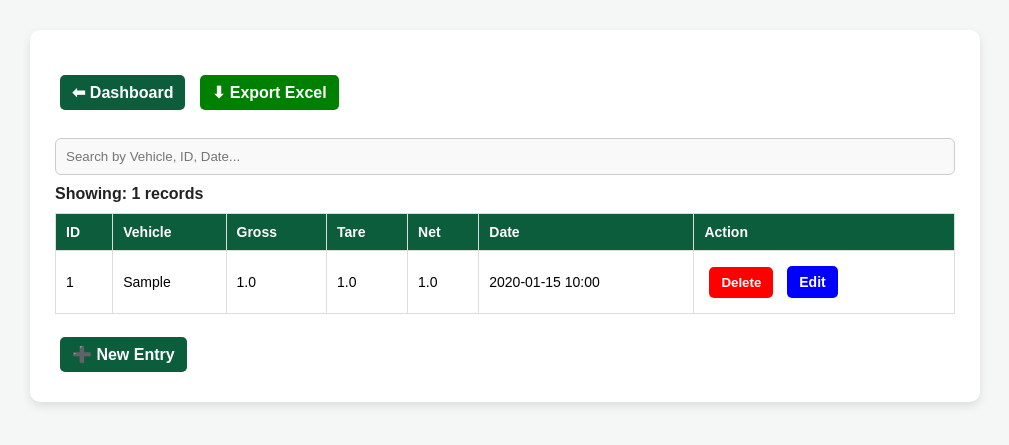
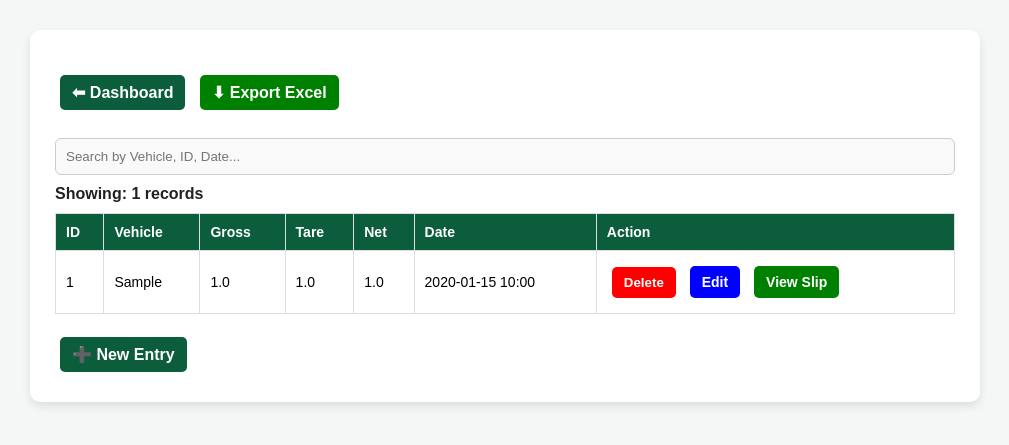
Before and after one commit to Adewale15234/okoya-weighbridge, a Flask app: page /weighbridge/records in a window 1280 px wide. Shown: the part 98-543 px from the top of the page, without its empty margins (135-1144 px from the left). Run offline with Flask 3, Linux system fonts and the light colour scheme; the visitor is signed in with stand-in values (Sample User, id 1); tables that the repository leaves empty hold one stand-in row (values such as "Sample post").

Commit message:
Added slip view feature and record timestamp fix

```diff
--- a/app.py
+++ b/app.py
@@ -24,7 +24,7 @@ app.register_blueprint(weighbridge_bp, url_prefix="/weighbridge")
 
 # ================= CREATE TABLES =================
 with app.app_context():
-    db.drop_all()      # ⚠️ RUN ONCE ONLY (WILL DELETE OLD DATA)
+    #db.drop_all()      # ⚠️ RUN ONCE ONLY (WILL DELETE OLD DATA)
     db.create_all()    # create fresh tables
 
 # ================= RUN =================
--- a/templates/records.html
+++ b/templates/records.html
@@ -113,22 +113,35 @@ placeholder="Search by Vehicle, ID, Date...">
 
 {% for r in records %}
 <tr class="clickable-row search-row"
-    onclick="openModal('{{ r.id }}', '{{ r.vehicle }}', '{{ r.gross }}', '{{ r.tare }}', '{{ r.net }}', '{{ r.created_at.strftime('%Y-%m-%d %H:%M') if r.created_at else 'N/A' }}')">
+    onclick="window.location.href='{{ url_for('weighbridge_bp.slip', record_id=r.id) }}'">
 
     <td class="id">{{ r.id }}</td>
     <td class="vehicle">{{ r.vehicle }}</td>
     <td>{{ r.gross }}</td>
     <td>{{ r.tare }}</td>
     <td>{{ r.net }}</td>
+
     <td class="date">
         {{ r.created_at.strftime('%Y-%m-%d %H:%M') if r.created_at else 'N/A' }}
     </td>
 
     <td onclick="event.stopPropagation();">
+
     <form style="display:inline;" action="{{ url_for('weighbridge_bp.delete_record', record_id=r.id) }}" method="POST">
         <button class="btn delete-btn" onclick="return confirm('Delete this record?')">Delete</button>
     </form>
-        <a href="{{ url_for('weighbridge_bp.edit_record', record_id=r.id) }}" class="btn" style="background:blue; color:white;">Edit</a>
+
+    <a href="{{ url_for('weighbridge_bp.edit_record', record_id=r.id) }}"
+       class="btn" style="background:blue; color:white;">
+       Edit
+    </a>
+
+    <!-- ✅ ADD THIS BUTTON ONLY -->
+    <a href="{{ url_for('weighbridge_bp.slip', record_id=r.id) }}"
+       class="btn print-btn">
+       View Slip
+    </a>
+
 </td>
 </tr>
 {% endfor %}
@@ -139,7 +152,7 @@ placeholder="Search by Vehicle, ID, Date...">
 
 </div>
 
-<!-- MODAL -->
+<!-- MODAL (STILL HERE, NOT REMOVED) -->
 <div id="slipModal" class="modal">
     <div class="modal-content">
         <span class="close" onclick="closeModal()">&times;</span>
--- a/weighbridge.py
+++ b/weighbridge.py
@@ -162,6 +162,22 @@ def edit_record(record_id):
     return render_template("edit_record.html", record=record)
 
 
+# ================= VIEW SLIP =================
+@weighbridge_bp.route("/slip/<int:record_id>")
+@login_required
+def slip(record_id):
+    record = Record.query.get_or_404(record_id)
+
+    display_time = record.created_at.strftime('%Y-%m-%d %H:%M') if record.created_at else "N/A"
+
+    return render_template(
+        "slip.html",
+        record=record,
+        slip_no=record.id,
+        display_time=display_time
+    )
+
+
 # ================= EXCEL EXPORT =================
 @weighbridge_bp.route("/export_excel")
 @login_required
```
Lines whose indentation alone changed are shown as unchanged.
